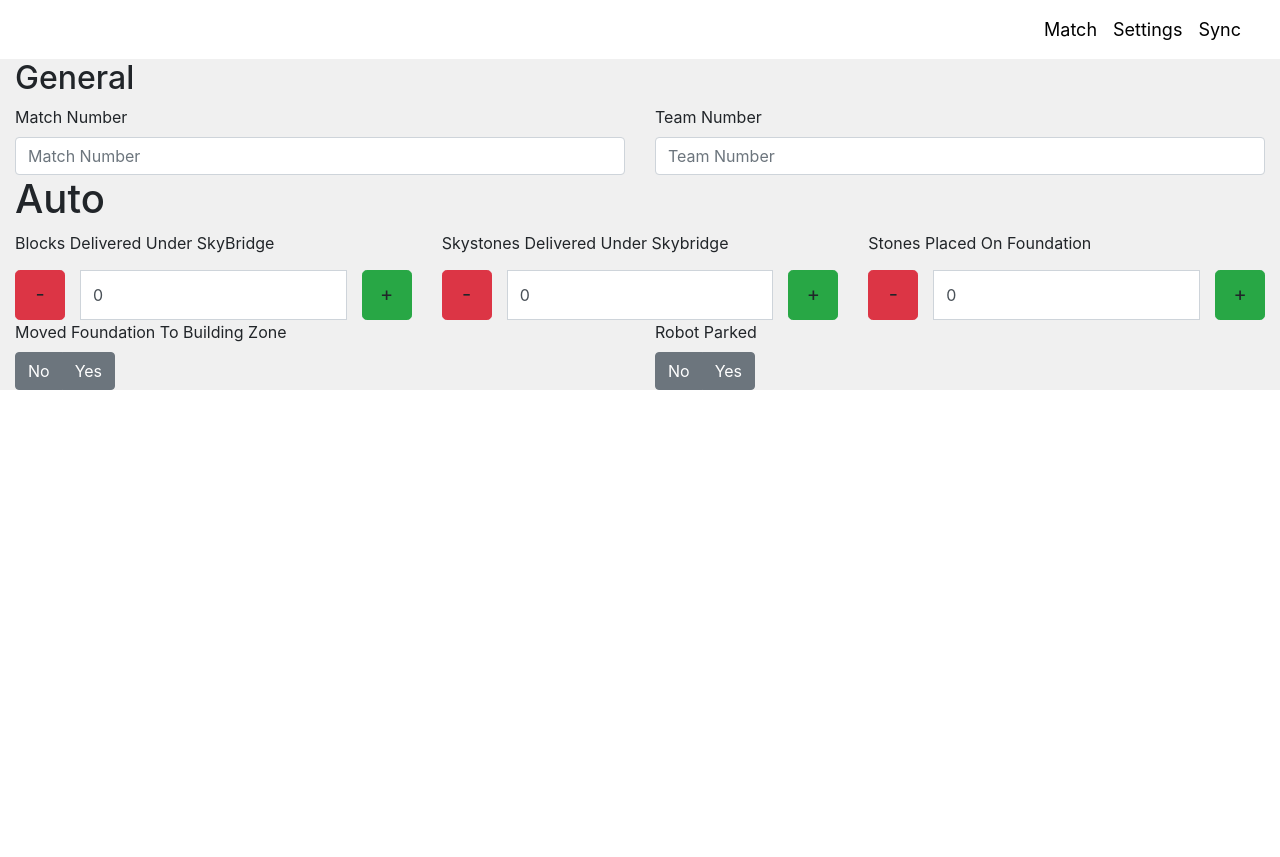
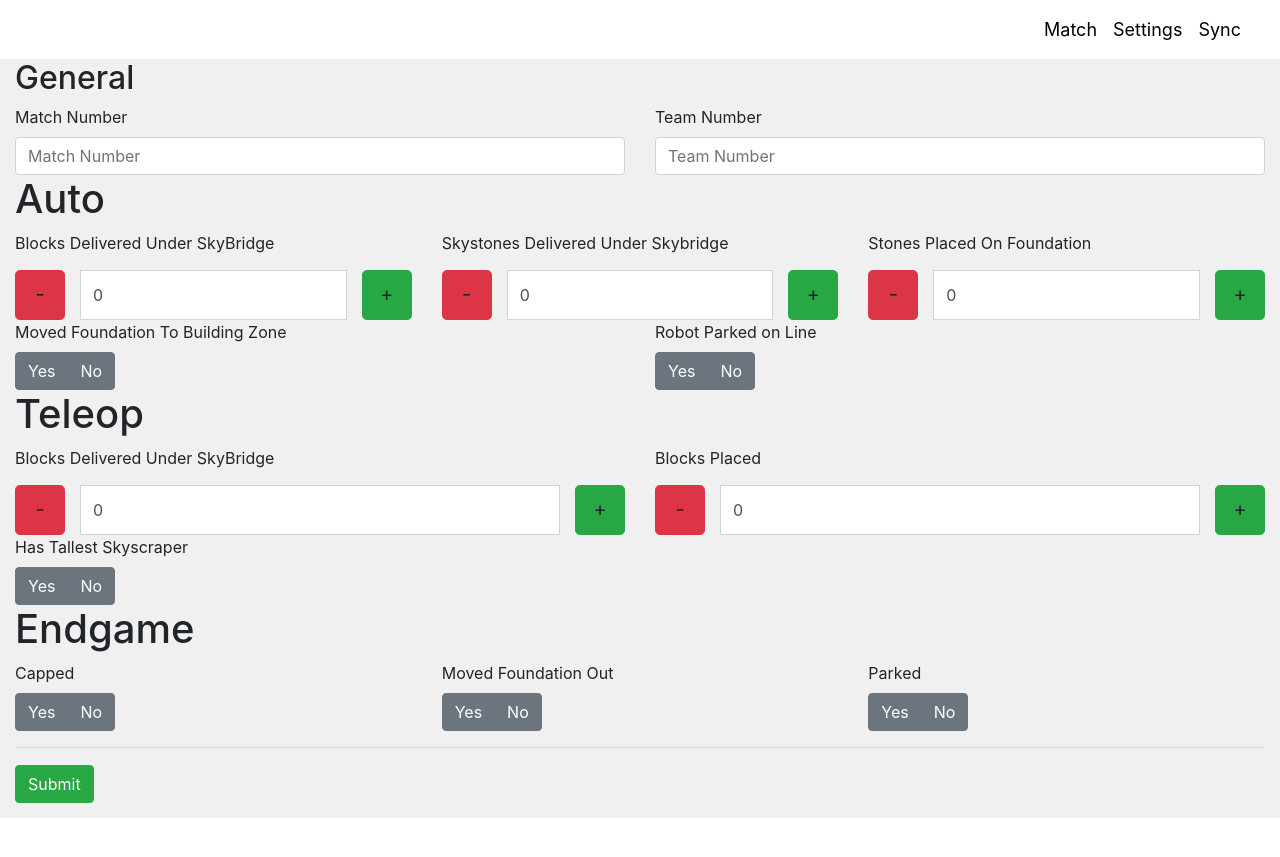
Before and after one commit to johnb8/ftc-scouting20, a Jekyll site: the page built from index.md, in a window 1280 px wide. Shown: the top 857 px of the page. Built offline with Jekyll 4.4.1, drawn with Linux system fonts in a browser that asks for light colours.

Commit message:
Added Teleop and Endgame inputs

```diff
--- a/index.md
+++ b/index.md
@@ -6,14 +6,14 @@ files: |
 ---
 <div id='spinner'></div>
 <div id='status'>0</div>
-<div id='page' class="container-fluid" style="background-color: #f0f0f0; margin-bottom: 15px">
+<div id='page' class="container-fluid" style="background-color: #f0f0f0; margin-bottom: 15px;padding-bottom: 15px">
 	<form>
 		<div class="row">
 			<div class="col-md">
 				<h2>General</h2>
 			</div>
 		</div>
-        <div class="row">
+		<div class="row">
 			<div class="col-md">
 				<label class="mr-sm-2" for="matchNumber">Match Number</label>
 				<input id="matchNumber" maxlength="3" onkeypress='return event.charCode >= 48 && event.charCode <= 57' autocomplete="off"
@@ -25,13 +25,13 @@ files: |
 				 type="tel" class="form-control" placeholder="Team Number">
 			</div>
 		</div>
-        <div class="row">
-            <div class="col">
-                <h1>Auto</h1>
-            </div>
-        </div>
-        <div class="row">
-            <div class="col-lg col-md-3 col-sm-4 col-6">
+		<div class="row">
+			<div class="col">
+				<h1>Auto</h1>
+			</div>
+		</div>
+		<div class="row">
+			<div class="col-lg col-md-3 col-sm-4 col-6">
 				<div class="row">
 					<div class="col-md">
 						<label style="margin-bottom: 0px" for="autoBlocks">Blocks Delivered Under SkyBridge</label>
@@ -39,14 +39,16 @@ files: |
 				</div>
 				<div class="row" style="margin-top:15px">
 					<div class="col-md input-group">
-						<a onclick="modifyBlockQuant(-1)" class="btn btn-danger btn-lg" style="width: 50px; height: 50px; margin-right: 15px;" role="button">-</a>
-						<input id="autoBlocks" maxlength="1" onkeypress='return event.charCode >= 48 && event.charCode <= 57' autocomplete="off"
-						 type="tel" class="form-control" value="0">
-						<a onclick="modifyBlockQuant(1)" class="btn btn-success btn-lg" style="width: 50px; height: 50px; margin-left: 15px;" role="button">+</a>
+						<a onclick="modifyBlockQuant(-1)" class="btn btn-danger btn-lg" style="width: 50px; height: 50px; margin-right: 15px;"
+						 role="button">-</a>
+						<input id="autoBlocks" maxlength="1" onkeypress='return event.charCode >= 48 && event.charCode <= 57'
+						 autocomplete="off" type="tel" class="form-control" value="0">
+						<a onclick="modifyBlockQuant(1)" class="btn btn-success btn-lg" style="width: 50px; height: 50px; margin-left: 15px;"
+						 role="button">+</a>
 					</div>
 				</div>
 			</div>
-            <div class="col-lg col-md-3 col-sm-4 col-6">
+			<div class="col-lg col-md-3 col-sm-4 col-6">
 				<div class="row">
 					<div class="col-md">
 						<label style="margin-bottom: 0px" for="autoSkystones">Skystones Delivered Under Skybridge</label>
@@ -54,14 +56,16 @@ files: |
 				</div>
 				<div class="row" style="margin-top:15px">
 					<div class="col-md input-group">
-						<a onclick="modifySkystoneQuant(-1)" class="btn btn-danger btn-lg" style="width: 50px; height: 50px; margin-right: 15px;" role="button">-</a>
-						<input id="autoSkystones" maxlength="1" onkeypress='return event.charCode >= 48 && event.charCode <= 57' autocomplete="off"
-						 type="tel" class="form-control" value="0">
-						<a onclick="modifySkystoneQuant(1)" class="btn btn-success btn-lg" style="width: 50px; height: 50px; margin-left: 15px;" role="button">+</a>
+						<a onclick="modifySkystoneQuant(-1)" class="btn btn-danger btn-lg" style="width: 50px; height: 50px; margin-right: 15px;"
+						 role="button">-</a>
+						<input id="autoSkystones" maxlength="1" onkeypress='return event.charCode >= 48 && event.charCode <= 57'
+						 autocomplete="off" type="tel" class="form-control" value="0">
+						<a onclick="modifySkystoneQuant(1)" class="btn btn-success btn-lg" style="width: 50px; height: 50px; margin-left: 15px;"
+						 role="button">+</a>
 					</div>
 				</div>
-            </div>
-            <div class="col-lg col-md-3 col-sm-4 col-6">
+			</div>
+			<div class="col-lg col-md-3 col-sm-4 col-6">
 				<div class="row">
 					<div class="col-md">
 						<label style="margin-bottom: 0px" for="autoPlace">Stones Placed On Foundation</label>
@@ -69,37 +73,136 @@ files: |
 				</div>
 				<div class="row" style="margin-top:15px">
 					<div class="col-md input-group">
-						<a onclick="modifyPlaceQuant(-1)" class="btn btn-danger btn-lg" style="width: 50px; height: 50px; margin-right: 15px;" role="button">-</a>
+						<a onclick="modifyPlaceQuant(-1)" class="btn btn-danger btn-lg" style="width: 50px; height: 50px; margin-right: 15px;"
+						 role="button">-</a>
 						<input id="autoPlace" maxlength="1" onkeypress='return event.charCode >= 48 && event.charCode <= 57' autocomplete="off"
 						 type="tel" class="form-control" value="0">
-						<a onclick="modifyPlaceQuant(1)" class="btn btn-success btn-lg" style="width: 50px; height: 50px; margin-left: 15px;" role="button">+</a>
+						<a onclick="modifyPlaceQuant(1)" class="btn btn-success btn-lg" style="width: 50px; height: 50px; margin-left: 15px;"
+						 role="button">+</a>
 					</div>
 				</div>
-            </div>
-        </div>
-        <div class="row">
-            <div class="col">
-				<label class="mr-sm-2" style="display: block" for="autoSingular">Moved Foundation To Building Zone</label>
-				<div id="autoSingular" class="btn-group btn-group-toggle" data-toggle="buttons">
-					<label id="autoScaleNo" class="btn btn-secondary">
-						<input type="radio" value="0" name="autoScale" id="autoScaleNo" autocomplete="off"> No
+			</div>
+		</div>
+		<div class="row">
+			<div class="col">
+				<label class="mr-sm-2" style="display: block" for="movedFoundation">Moved Foundation To Building Zone</label>
+				<div id="movedFoundation" class="btn-group btn-group-toggle" data-toggle="buttons">
+					<label id="movedFoundationYes" class="btn btn-secondary">
+						<input type="radio" value="1" name="movedFoundation" id="movedFoundationYes" autocomplete="off"> Yes
 					</label>
-					<label id="autoScaleYes" class="btn btn-secondary">
-						<input type="radio" value="1" name="autoScale" id="autoScaleYes" autocomplete="off"> Yes
+					<label id="movedFoundationNo" class="btn btn-secondary">
+						<input type="radio" value="0" name="movedFoundation" id="movedFoundationNo" autocomplete="off"> No
 					</label>
 				</div>
 			</div>
-            <div class="col">
-				<label class="mr-sm-2" style="display: block" for="autoSingular">Robot Parked</label>
-				<div id="autoSingular" class="btn-group btn-group-toggle" data-toggle="buttons">
-					<label id="autoScaleNo" class="btn btn-secondary">
-						<input type="radio" value="0" name="autoScale" id="autoScaleNo" autocomplete="off"> No
+			<div class="col">
+				<label class="mr-sm-2" style="display: block" for="parkedOnLine">Robot Parked on Line</label>
+				<div id="parkedOnLine" class="btn-group btn-group-toggle" data-toggle="buttons">
+					<label id="parkedOnLineYes" class="btn btn-secondary">
+						<input type="radio" value="1" name="parkedOnLine" id="parkedOnLineYes" autocomplete="off"> Yes
 					</label>
-					<label id="autoScaleYes" class="btn btn-secondary">
-						<input type="radio" value="1" name="autoScale" id="autoScaleYes" autocomplete="off"> Yes
+					<label id="parkedOnLineNo" class="btn btn-secondary">
+						<input type="radio" value="0" name="parkedOnLine" id="parkedOnLineNo" autocomplete="off"> No
+					</label>
+
+				</div>
+			</div>
+		</div>
+		<div class="row">
+			<div class="col">
+				<h1>Teleop</h1>
+			</div>
+		</div>
+		<div class="row">
+			<div class="col-lg col-md-3 col-sm-4 col-6">
+				<div class="row">
+					<div class="col-md">
+						<label style="margin-bottom: 0px" for="teleopBlocks">Blocks Delivered Under SkyBridge</label>
+					</div>
+				</div>
+				<div class="row" style="margin-top:15px">
+					<div class="col-md input-group">
+						<a onclick="modifyBlockQuant(-1)" class="btn btn-danger btn-lg" style="width: 50px; height: 50px; margin-right: 15px;"
+						 role="button">-</a>
+						<input id="teleopBlocks" maxlength="1" onkeypress='return event.charCode >= 48 && event.charCode <= 57'
+						 autocomplete="off" type="tel" class="form-control" value="0">
+						<a onclick="modifyBlockQuant(1)" class="btn btn-success btn-lg" style="width: 50px; height: 50px; margin-left: 15px;"
+						 role="button">+</a>
+					</div>
+				</div>
+			</div>
+			<div class="col-lg col-md-3 col-sm-4 col-6">
+				<div class="row">
+					<div class="col-md">
+						<label style="margin-bottom: 0px" for="teleopPlaced">Blocks Placed</label>
+					</div>
+				</div>
+				<div class="row" style="margin-top:15px">
+					<div class="col-md input-group">
+						<a onclick="modifyBlockQuant(-1)" class="btn btn-danger btn-lg" style="width: 50px; height: 50px; margin-right: 15px;"
+						 role="button">-</a>
+						<input id="teleopPlaced" maxlength="1" onkeypress='return event.charCode >= 48 && event.charCode <= 57'
+						 autocomplete="off" type="tel" class="form-control" value="0">
+						<a onclick="modifyBlockQuant(1)" class="btn btn-success btn-lg" style="width: 50px; height: 50px; margin-left: 15px;"
+						 role="button">+</a>
+					</div>
+				</div>
+			</div>
+		</div>
+		<div class="row">
+			<div class="col">
+				<label class="mr-sm-2" style="display: block" for="hasSkyscraper">Has Tallest Skyscraper</label>
+				<div id="hasSkyscraper" class="btn-group btn-group-toggle" data-toggle="buttons">
+					<label id="hasSkyscaperYes" class="btn btn-secondary">
+						<input type="radio" value="1" name="hasSkyscraper" id="hasSkyscraperYes" autocomplete="off"> Yes
+					</label>
+					<label id="hasSkyscraperNo" class="btn btn-secondary">
+						<input type="radio" value="0" name="hasSkyscraper" id="hasSkyscaperNo" autocomplete="off"> No
 					</label>
 				</div>
 			</div>
-        </div>
-        </form>
-        </div>
+		</div>
+		<div class="row">
+			<div class="col">
+				<h1>Endgame</h1>
+			</div>
+		</div>
+		<div class="row">
+			<div class="col">
+				<label class="mr-sm-2" style="display: block" for="capped">Capped</label>
+				<div id="capped" class="btn-group btn-group-toggle" data-toggle="buttons">
+					<label id="cappedYes" class="btn btn-secondary">
+						<input type="radio" value="1" name="capped" id="cappedYes" autocomplete="off"> Yes
+					</label>
+					<label id="cappedNo" class="btn btn-secondary">
+						<input type="radio" value="0" name="capped" id="cappedNo" autocomplete="off"> No
+					</label>
+				</div>
+			</div>
+			<div class="col">
+				<label class="mr-sm-2" style="display: block" for="movedFoundationOut">Moved Foundation Out</label>
+				<div id="movedFoundationOut" class="btn-group btn-group-toggle" data-toggle="buttons">
+					<label id="movedFoundationOutYes" class="btn btn-secondary">
+						<input type="radio" value="1" name="movedFoundationOut" id="movedFoundationOutYes" autocomplete="off"> Yes
+					</label>
+					<label id="movedFoundationOutNo" class="btn btn-secondary">
+						<input type="radio" value="0" name="movedFoundationOut" id="movedFoundationOutNo" autocomplete="off"> No
+					</label>
+				</div>
+			</div>
+			<div class="col">
+				<label class="mr-sm-2" style="display: block" for="parked">Parked</label>
+				<div id="parked" class="btn-group btn-group-toggle" data-toggle="buttons">
+					<label id="parkedYes" class="btn btn-secondary">
+						<input type="radio" value="1" name="parked" id="parkedYes" autocomplete="off"> Yes
+					</label>
+					<label id="parkedNo" class="btn btn-secondary">
+						<input type="radio" value="0" name="parked" id="parkedNo" autocomplete="off"> No
+					</label>
+				</div>
+			</div>
+		</div>
+		<hr />
+		<button id="submit" class="btn btn-success" type="button">Submit</button>
+	</form>
+</div>
```
